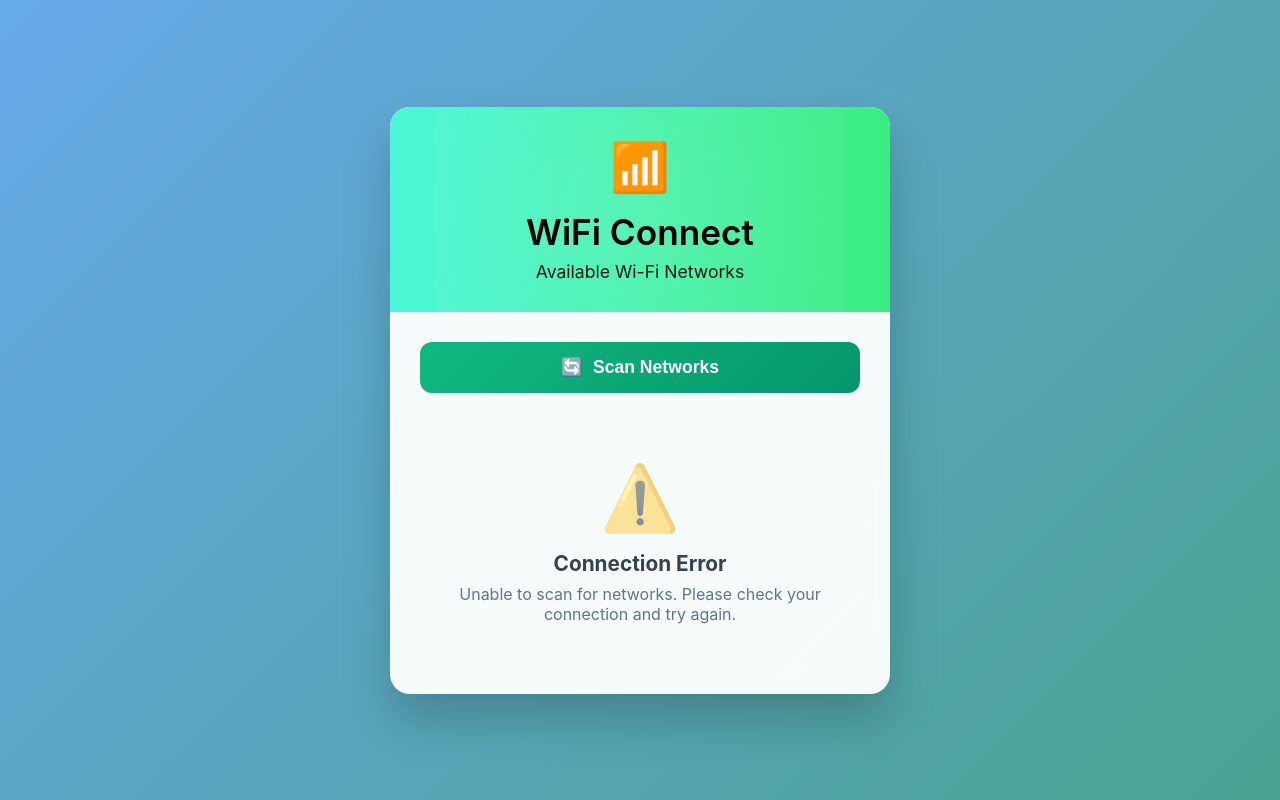
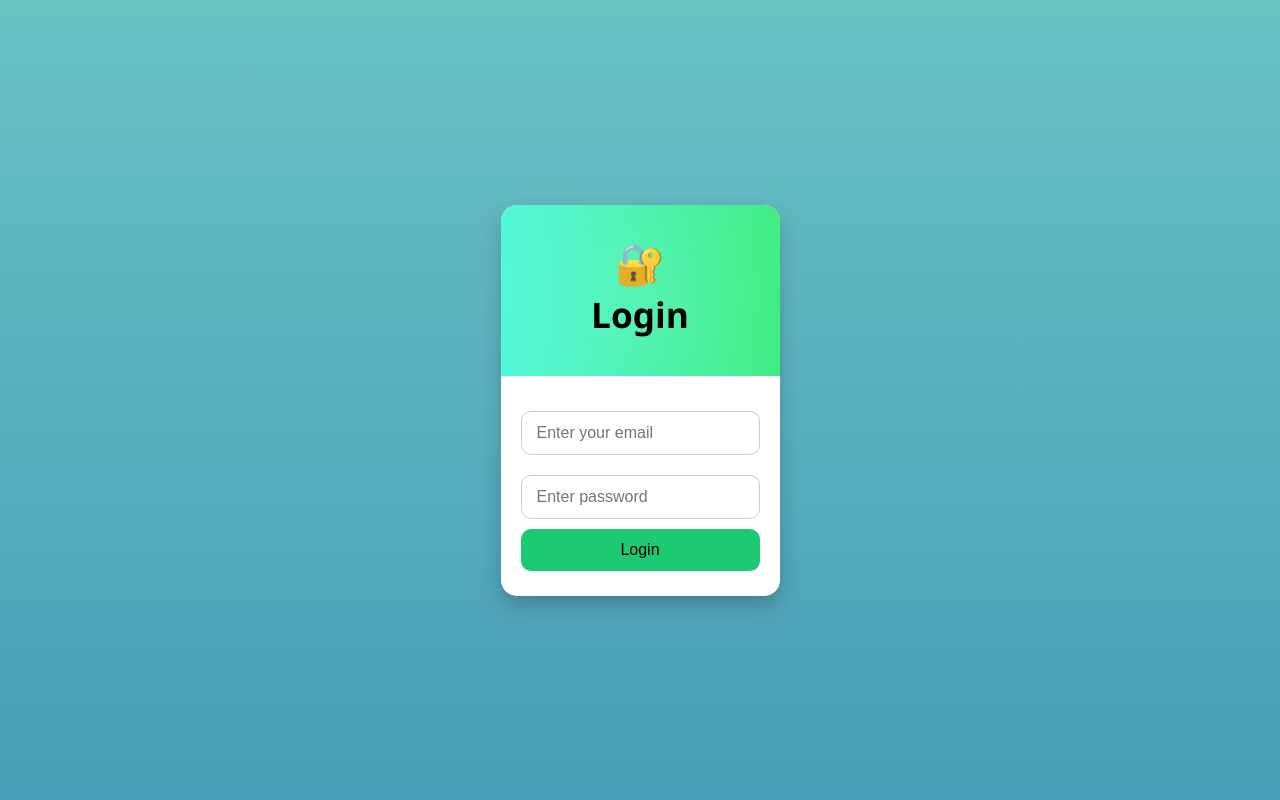
Before and after one commit to Karthikeyan10022003/Wifi_Connector, a plain HTML site: page static/index.html in a window 1280 px wide. Drawn offline with Linux system fonts and the light colour scheme; no server answers.

```diff
--- a/static/index.html
+++ b/static/index.html
@@ -8,7 +8,22 @@
     <!-- </style>    -->
 </head>
 <body>
-    <div class="container">
+<div id="loginpage" class="page">
+    <div class="header">
+        <div class = 'icon'>🔐</div>
+        <h2>Login</h2>
+    </div>
+    <div class ="form">
+    <input type="email" id="email" placeholder="Enter your email"><br>
+    <input type="password" id="password" placeholder="Enter password"><br>
+    <button onclick="login()">Login</button>
+    </div>
+
+
+
+
+</div>
+    <div class="container" id="Wifi Page" style="display:none;">
         <div class="header">
             <div class="wifi-icon">📶</div>
             <h2>WiFi Connect</h2>
--- a/static/script.js
+++ b/static/script.js
@@ -20,7 +20,18 @@
         setTimeout(() => notification.remove(), 300);
     }, 4000);
 }
+function login(){
+const user=document.getElementById('email').value.trim();
+const pass=document.getElementById('password').value.trim();
+if(user=='admin@example.com' && pass=='admin@123'){
+document.getElementById("loginpage").style.display='none';
+document.getElementById("Wifi Page").style.display='block';
+}
+else{
+alert("Invalid Credentials");
+}
 
+}
 async function fetchNetworks() {
     const refreshBtn = document.getElementById('refreshBtn');
     const refreshIcon = document.getElementById('refreshIcon');
@@ -88,7 +99,7 @@
     document.getElementById('networkPassword').value = '';
     document.getElementById('passwordModal').style.display = 'block';
 
-            // Focus on password input
+
     setTimeout(() => {
         document.getElementById('networkPassword').focus();
     }, 300);
@@ -131,13 +142,16 @@
         console.error('Connection error:', error);
         showNotification('Connection failed', 'error');
     } finally {
-                // Reset button state
+
         connectBtn.disabled = false;
         connectBtn.textContent = 'Connect';
     }
 }
 
-
+document.getElementById('password').addEventListener('keypress',function(q){
+if(q.key==='Enter'){
+login();}
+});
 document.getElementById('networkPassword').addEventListener('keypress', function(e) {
     if (e.key === 'Enter') {
         submitConnection();
@@ -152,6 +166,7 @@
 });
 
 
+
 document.getElementById('passwordModal').addEventListener('click', function(e) {
     if (e.target === this) {
         closeModal();
--- a/static/style.css
+++ b/static/style.css
@@ -13,6 +13,64 @@
             align-items: center;
             justify-content: center;
         }
+          body {
+      margin: 0;
+      padding: 0;
+      background: linear-gradient(to bottom, #6BC2C3, #489CB7);
+      font-family: 'Segoe UI', Tahoma, Geneva, Verdana, sans-serif;
+    }
+
+    .page {
+      max-width: 360px;
+      margin: 80px auto;
+      background: #fff;
+      border-radius: 16px;
+      box-shadow: 0 10px 20px rgba(0, 0, 0, 0.2);
+      overflow: hidden;
+    }
+
+    .header {
+      background: linear-gradient(to right, #1EC9A8, #37E0C0);
+      padding: 30px 20px;
+      text-align: center;
+    }
+
+    .header h2 {
+      margin: 0;
+      font-size: 24px;
+      color: #000;
+    }
+
+    .form {
+      padding: 25px 20px;
+    }
+
+    .form input {
+      width: 100%;
+      padding: 12px 15px;
+      margin: 10px 0;
+      border-radius: 10px;
+      border: 1px solid #ccc;
+      font-size: 16px;
+    }
+
+    .form button {
+      width: 100%;
+      padding: 12px;
+      border: none;
+      border-radius: 10px;
+      background: #1EC973;
+      color: black;
+      font-size: 16px;
+      cursor: pointer;
+      transition: background 0.3s ease;
+    }
+    .icon{
+    font-size:40px;
+    }
+    .form button:hover {
+      background: #17a45c;
+    }
 
         .container {
             background: rgba(255, 255, 255, 0.95);
```
Lines whose indentation alone changed are shown as unchanged.
